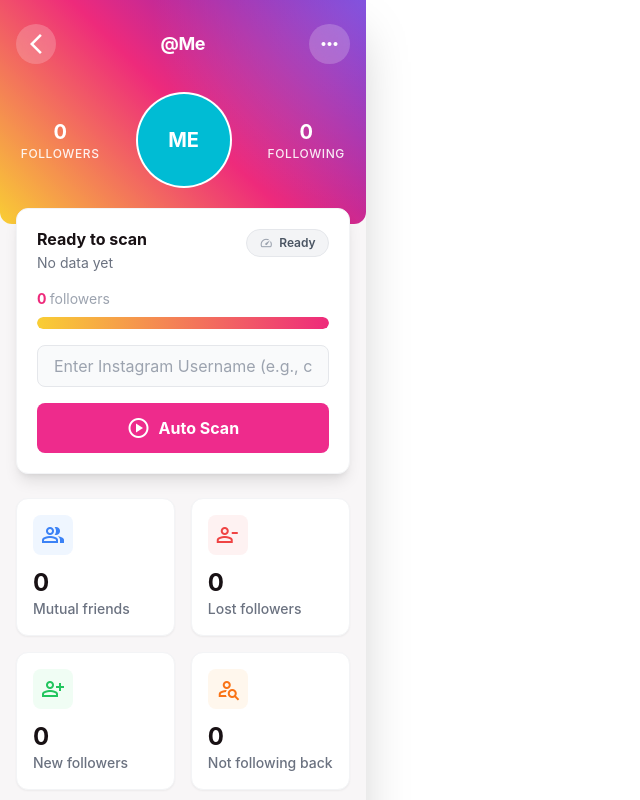
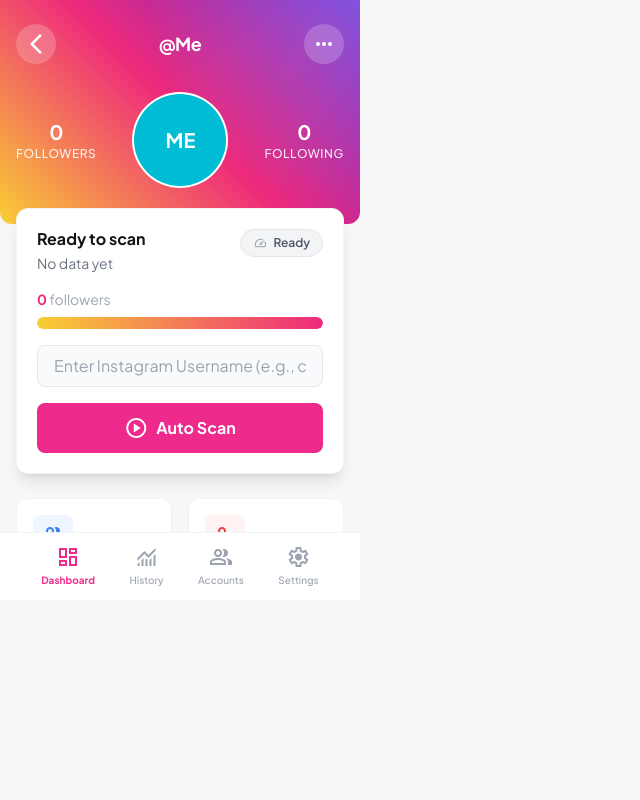
Before and after one commit to dohaidang/InstaTrack-Extension, a React (Vite) app: page /#/ in a window 1280 px wide. Shown: the top 800 px of the page, without its empty margins (0-640 px from the left). Built offline with nearby package versions, Linux system fonts and the light colour scheme.

Commit message:
fix dark layout

```diff
--- a/index.html
+++ b/index.html
@@ -11,7 +11,7 @@
         rel="stylesheet" />
 </head>
 
-<body>
+<body style="width: 360px; min-height: 600px; margin: 0; padding: 0;">
     <div id="root"></div>
     <script type="module" src="/src/main.tsx"></script>
 </body>
--- a/src/App.tsx
+++ b/src/App.tsx
@@ -38,13 +38,11 @@ const BottomNav = () => {
 
 const Layout = ({ children }: React.PropsWithChildren) => {
   return (
-    <div className="bg-gray-100 min-h-screen flex justify-center">
-      <div className="relative flex h-full min-h-screen w-full max-w-[480px] flex-col bg-background-light dark:bg-background-dark shadow-2xl overflow-x-hidden">
-        <main className="flex-1 flex flex-col">
-          {children}
-        </main>
-        <BottomNav />
-      </div>
+    <div className="w-[360px] h-[600px] bg-background-light dark:bg-background-dark flex flex-col overflow-hidden">
+      <main className="flex-1 overflow-y-auto overflow-x-hidden">
+        {children}
+      </main>
+      <BottomNav />
     </div>
   );
 };
--- a/src/index.css
+++ b/src/index.css
@@ -2,21 +2,97 @@
 @tailwind components;
 @tailwind utilities;
 
+/* ===== ROOT STYLES ===== */
 :root {
-    font-family: Inter, system-ui, Avenir, Helvetica, Arial, sans-serif;
+    font-family: 'Plus Jakarta Sans', Inter, system-ui, Avenir, Helvetica, Arial, sans-serif;
     line-height: 1.5;
     font-weight: 400;
-
-    color-scheme: light dark;
-    color: rgba(255, 255, 255, 0.87);
-    background-color: #242424;
-
     font-synthesis: none;
     text-rendering: optimizeLegibility;
     -webkit-font-smoothing: antialiased;
     -moz-osx-font-smoothing: grayscale;
 }
 
+/* ===== LAYOUT FIX ===== */
+*,
+*::before,
+*::after {
+    box-sizing: border-box;
+}
+
+html,
+body,
+#root {
+    width: 100%;
+    height: 100%;
+    margin: 0;
+    padding: 0;
+    overflow-x: hidden;
+}
+
+html {
+    background-color: #f8f8f8;
+}
+
+html.dark {
+    background-color: #121212;
+}
+
+body {
+    background-color: #f8f8f8;
+    color: #181114;
+}
+
+html.dark body {
+    background-color: #121212;
+    color: #ffffff;
+}
+
+#root {
+    display: flex;
+    flex-direction: column;
+    min-height: 100%;
+    background-color: inherit;
+}
+
+/* ===== THIN SCROLLBAR ===== */
+*::-webkit-scrollbar {
+    width: 6px;
+    height: 6px;
+}
+
+*::-webkit-scrollbar-track {
+    background: transparent;
+}
+
+*::-webkit-scrollbar-thumb {
+    background-color: rgba(0, 0, 0, 0.15);
+    border-radius: 10px;
+}
+
+*::-webkit-scrollbar-thumb:hover {
+    background-color: rgba(0, 0, 0, 0.3);
+}
+
+html.dark *::-webkit-scrollbar-thumb {
+    background-color: rgba(255, 255, 255, 0.15);
+}
+
+html.dark *::-webkit-scrollbar-thumb:hover {
+    background-color: rgba(255, 255, 255, 0.3);
+}
+
+/* Firefox */
+* {
+    scrollbar-width: thin;
+    scrollbar-color: rgba(0, 0, 0, 0.15) transparent;
+}
+
+html.dark * {
+    scrollbar-color: rgba(255, 255, 255, 0.15) transparent;
+}
+
+/* ===== LINKS ===== */
 a {
     font-weight: 500;
     color: #646cff;
@@ -27,51 +103,19 @@ a:hover {
     color: #535bf2;
 }
 
-body {
-    margin: 0;
-    display: flex;
-    place-items: center;
-    min-width: 320px;
-    min-height: 100vh;
-}
-
-h1 {
-    font-size: 3.2em;
-    line-height: 1.1;
-}
-
+/* ===== BUTTONS ===== */
 button {
     border-radius: 8px;
     border: 1px solid transparent;
-    padding: 0.6em 1.2em;
     font-size: 1em;
     font-weight: 500;
     font-family: inherit;
-    background-color: #1a1a1a;
     cursor: pointer;
-    transition: border-color 0.25s;
-}
-
-button:hover {
-    border-color: #646cff;
+    transition: all 0.2s;
 }
 
 button:focus,
 button:focus-visible {
-    outline: 4px auto -webkit-focus-ring-color;
+    outline: 2px solid var(--primary, #E1306C);
+    outline-offset: 2px;
 }
-
-@media (prefers-color-scheme: light) {
-    :root {
-        color: #213547;
-        background-color: #ffffff;
-    }
-
-    a:hover {
-        color: #747bff;
-    }
-
-    button {
-        background-color: #f9f9f9;
-    }
-}
```
